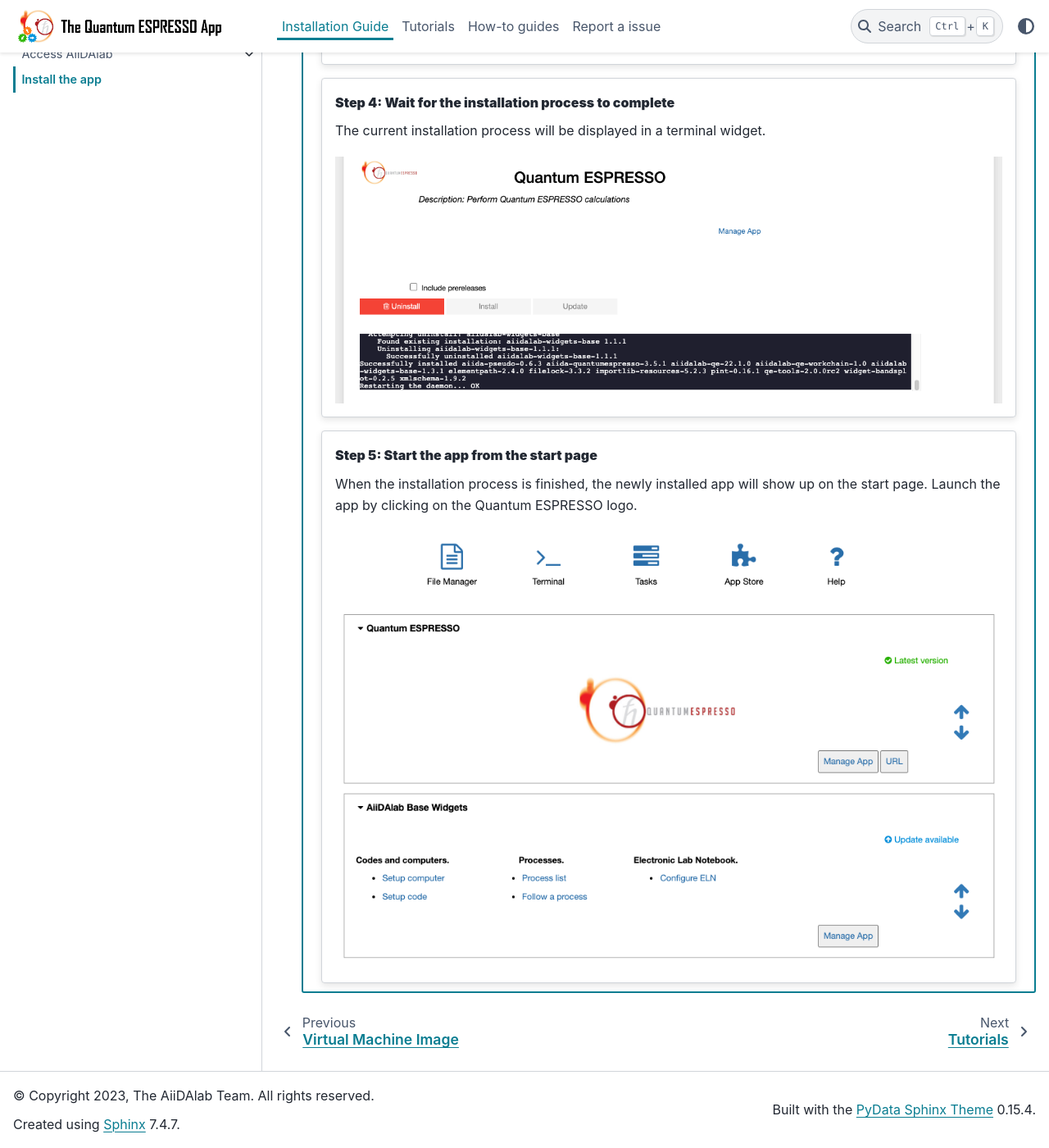
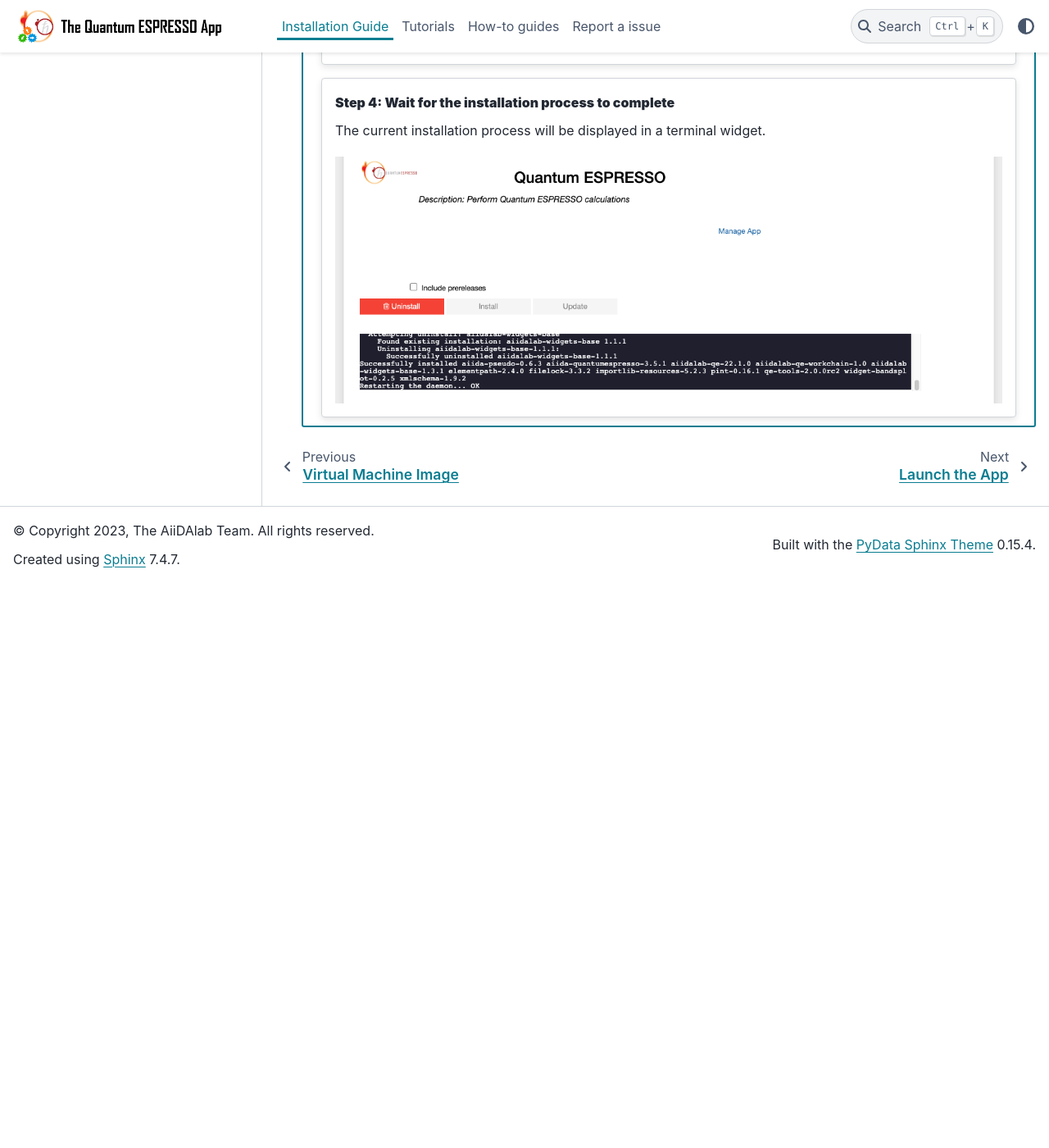
Before and after one commit to aiidalab/aiidalab-qe, a Sphinx documentation site: the page built from docs/source/installation/install.rst, in a window 1280 px wide and 1400 px high, scrolled down 2034 px. Shown: the whole window at 82% size. Built offline with Sphinx 7.4.7 and the PyData theme 0.15.4, drawn with Linux system fonts in a browser that asks for light colours; after the commit the page ends 2745 px from its top, so only the background shows below that.

Commit message:
Separate out app start guide

```diff
--- a/docs/source/installation/index.rst
+++ b/docs/source/installation/index.rst
@@ -2,10 +2,11 @@
 Installation Guide
 ==================
 
-The following links will guide you through the necessary steps to access the AiiDAlab platform and install the Quantum ESPRESSO app.
+The following links will guide you through the necessary steps to access the AiiDAlab platform and install and launch the Quantum ESPRESSO app.
 
 .. toctree::
    :maxdepth: 1
 
    aiidalab/index
    install
+   launch
--- a/docs/source/installation/install.rst
+++ b/docs/source/installation/install.rst
@@ -65,13 +65,6 @@
 
             .. image:: ../_static/images/app-management-app-installation-completed.png
 
-         .. grid-item-card:: **Step 5: Start the app from the start page**
-
-            When the installation process is finished, the newly installed app will show up on the start page. Launch the app by clicking on the Quantum ESPRESSO logo.
-
-            .. image:: ../_static/images/app-management-start-page.png
-
-
    .. tab-item:: Terminal
 
       .. grid:: 1
@@ -89,10 +82,4 @@
 
                $ aiidalab install quantum-espresso
 
-         .. grid-item-card:: **Step 3: Start the app from the start page**
-
-            When the installation process is finished, the newly installed app will show up on the start page. Launch the app by clicking on the Quantum ESPRESSO logo.
-
-            .. image:: ../_static/images/app-management-start-page.png
-
 .. _AiiDAlab app store: https://aiidalab.github.io/aiidalab-registry
```
Also changed, not shown: docs/source/installation/launch.rst (added, +7 -0 lines).
